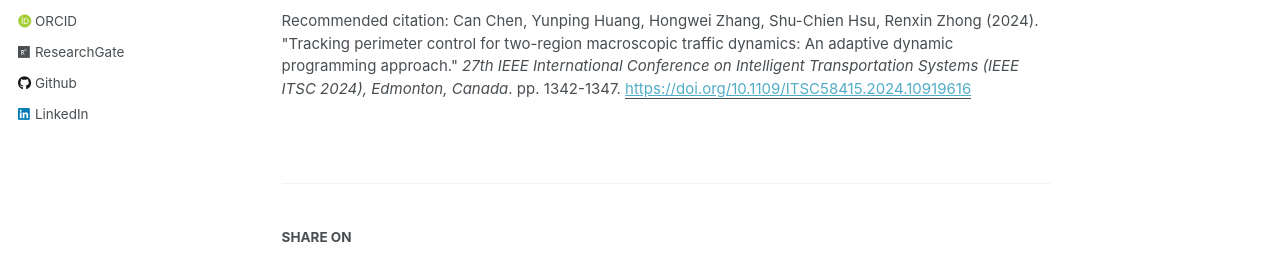
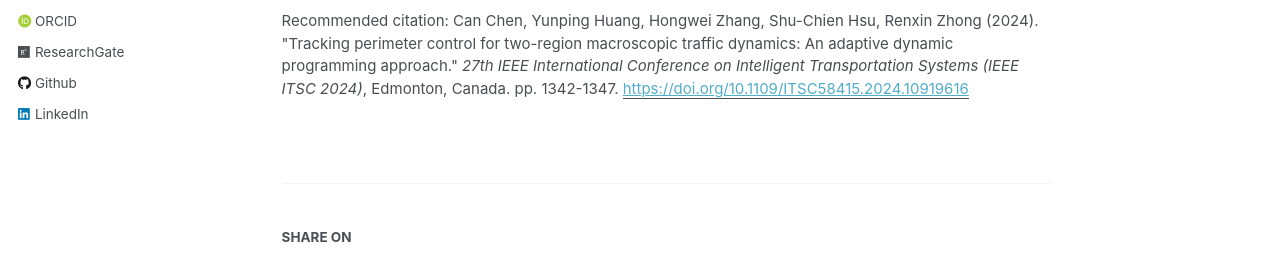
Before and after one commit to CanChen-Caesar/CanChen-Caesar.github.io, a Jekyll site: the page built from _publications/2024-07-10-ITSC-chen2024tracking.md, in a window 1280 px wide and 1263 px high. Shown: the part 461-714 px from the top of the window. Built offline with Jekyll 4.4.1, drawn with Linux system fonts in a browser that asks for light colours; some web fonts are replaced.

```diff
--- a/_publications/2024-07-10-ITSC-chen2024tracking.md
+++ b/_publications/2024-07-10-ITSC-chen2024tracking.md
@@ -6,7 +6,7 @@ excerpt: 'This paper is about tracking perimeter control of a two-region MFD-bas
 date: 2024-07-10
 venue: '27th IEEE International Conference on Intelligent Transportation Systems (IEEE ITSC 2024), Edmonton, Canada'
 paperurl: 'https://doi.org/10.1109/ITSC58415.2024.10919616'
-citation: 'Can Chen, Yunping Huang, Hongwei Zhang, Shu-Chien Hsu, Renxin Zhong (2024). &quot;Tracking perimeter control for two-region macroscopic traffic dynamics: An adaptive dynamic programming approach.&quot; <i>27th IEEE International Conference on Intelligent Transportation Systems (IEEE ITSC 2024), Edmonton, Canada</i>. pp. 1342-1347.'
+citation: 'Can Chen, Yunping Huang, Hongwei Zhang, Shu-Chien Hsu, Renxin Zhong (2024). &quot;Tracking perimeter control for two-region macroscopic traffic dynamics: An adaptive dynamic programming approach.&quot; <i>27th IEEE International Conference on Intelligent Transportation Systems (IEEE ITSC 2024)</i>, Edmonton, Canada. pp. 1342-1347.'
 ---
 
 Considering the time-varying nature of the travel demand pattern and the equilibrium of the accumulation state, we reformulate the conventional set-point perimeter control (SPC) problem for the two-region MFD system into an optimal tracking perimeter control problem (OTPCP). Unlike the SPC schemes that stabilize the traffic dynamics to the desired equilibrium point, the proposed tracking perimeter control (TPC) scheme will regulate the traffic dynamics to a desired trajectory in a differential framework.
```
